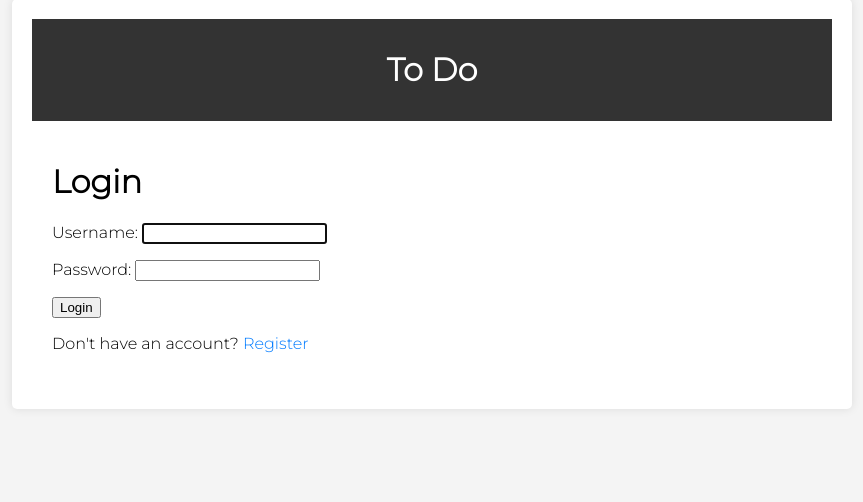
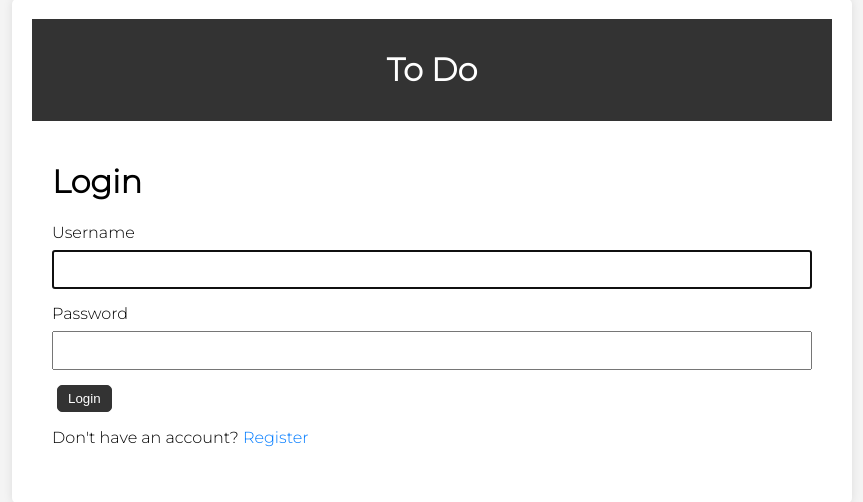
Before and after one commit to SebastianLoaiza10/To-Do-App, a Django app: page /accounts/login/ in a window 1280 px wide. Shown: the part 21-523 px from the top of the page, without its empty margins (208-1071 px from the left). Run offline with Django 4.2, Linux system fonts and the light colour scheme.

Commit message:
modified the register & login pages & task view

```diff
--- a/static/css/style.css
+++ b/static/css/style.css
@@ -9,6 +9,10 @@ header {
   color: #fff;
   padding: 10px;
   text-align: center;
+}
+
+.header-text {
+  font-size: 23px;
 }
 
 .container{
@@ -39,7 +43,9 @@ a {
   margin-right: 1px;
 }
 
-.task-view {
+.task-view:not(:last-child) { /* doesn't apply to the last task */
+  border-bottom: 1px solid #ccc;
+  padding-bottom: 12px;
   margin-bottom: 12px;
 }
 
@@ -53,9 +59,8 @@ a {
 }
 
 .due-date {
-  margin-left: 10px; /* Adjust as needed to control spacing */
+  margin-left: 10px;
 }
-
 
 .search-button {
     background-color: white;
@@ -95,6 +100,35 @@ a {
   opacity: 0.6;
 }
 
+.register-form form {
+  margin-top: 20px;
+}
+
+.register-form label,
+.login-form label {
+  display: block;
+  margin-bottom: 8px;
+}
+
+.register-form input,
+.login-form input {
+  width: 100%;
+  padding: 10px;
+  margin-bottom: 15px;
+  box-sizing: border-box;
+}
+
+.register-form p {
+  margin-top: 15px;
+  text-align: center;
+}
+
+.error-message {
+  color: red;
+  text-align: center;
+}
+
+
 .update-link:hover,
 .delete-link:hover,
 .add-task-link:hover,
@@ -133,7 +167,9 @@ a {
 
 .create-task-form button,
 .update-task-form button,
-.delete-task-form button {
+.delete-task-form button,
+.login-form button,
+.register-form button {
   padding: 5px 10px;
   margin-left: 5px;
   background-color: #333;
--- a/tasks/templates/registration/login.html
+++ b/tasks/templates/registration/login.html
@@ -1,12 +1,20 @@
 {% extends 'tasks/main.html' %}
 
 {% block content %}
+    <div class="login-form">
         <h1>Login</h1>
 
         <form method="POST">
             {% csrf_token %}
-        {{form.as_p}}
+
+            <label>{{form.username.label}}</label>
+            {{form.username}}
+
+            <label>{{form.password.label}}</label>
+            {{form.password}}
+
             <button type="submit">Login</button>
         </form>
         <p>Don't have an account? <a href="{% url 'register' %}">Register</a></p>
+    </div>
 {% endblock %}
--- a/tasks/templates/tasks/create_task.html
+++ b/tasks/templates/tasks/create_task.html
@@ -2,7 +2,7 @@
 
 {% block content %}
     <div class="create-task-form">
-        <a href="{% url 'task_list' %}">Back to Task List</a>
+        <a href="{% url 'task_list' %}">&#8592; Back to Task List</a>
         <h2>Create a New Task</h2>
         <form method="post">
             {% csrf_token %}
--- a/tasks/templates/tasks/delete_task.html
+++ b/tasks/templates/tasks/delete_task.html
@@ -2,7 +2,7 @@
 
 {% block content %}
     <div class="delete-task-form">
-        <a href="{% url 'task_list' %}">Cancel</a>
+        <a href="{% url 'task_list' %}">&#8592; Cancel</a>
         <form method="POST" action="">
             {% csrf_token %}
             <p>Are you sure want to delete "{{task}}"?</p>
--- a/tasks/templates/tasks/list.html
+++ b/tasks/templates/tasks/list.html
@@ -2,8 +2,10 @@
 
 {% block content %}
     {% if request.user.is_authenticated %}
-        <p>Welcome back, {{ request.user }}!</p>
-        <p>You have {{incomplete_tasks|length}} incompleted tasks</p>
+        <div class="header-text">
+            <p>Welcome back, {{ request.user }}!</p>
+            <p>You have {{incomplete_tasks|length}} incompleted tasks</p>
+        </div>
         <a href="{% url 'logout' %}" class="logout-link">Logout</a>
     {% else %}
         <a href="{% url 'login' %}"class="login-link">Login</a>
--- a/tasks/templates/tasks/update_task.html
+++ b/tasks/templates/tasks/update_task.html
@@ -2,7 +2,7 @@
 
 {% block content %}
     <div class="update-task-form">
-        <a href="{% url 'task_list' %}">Back to Task List</a>
+        <a href="{% url 'task_list' %}">&#8592; Back to Task List</a>
         <h2>Update your Task</h2>
         <form method = "post">
             {% csrf_token %}
```
Also changed, not shown: tasks/templates/registration/register.html (+20 -7 lines), db.sqlite3. Lines whose indentation alone changed are shown as unchanged.
